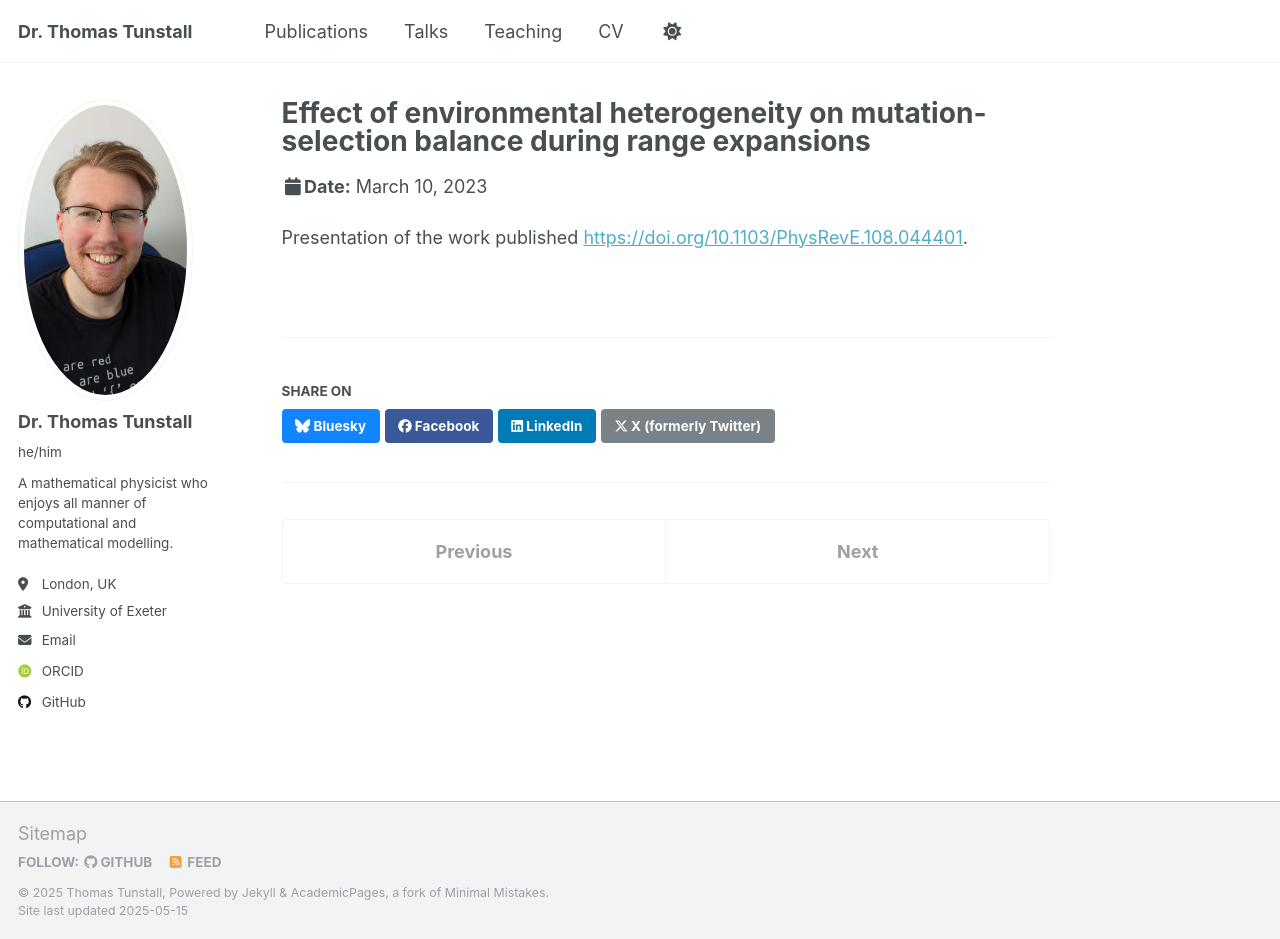
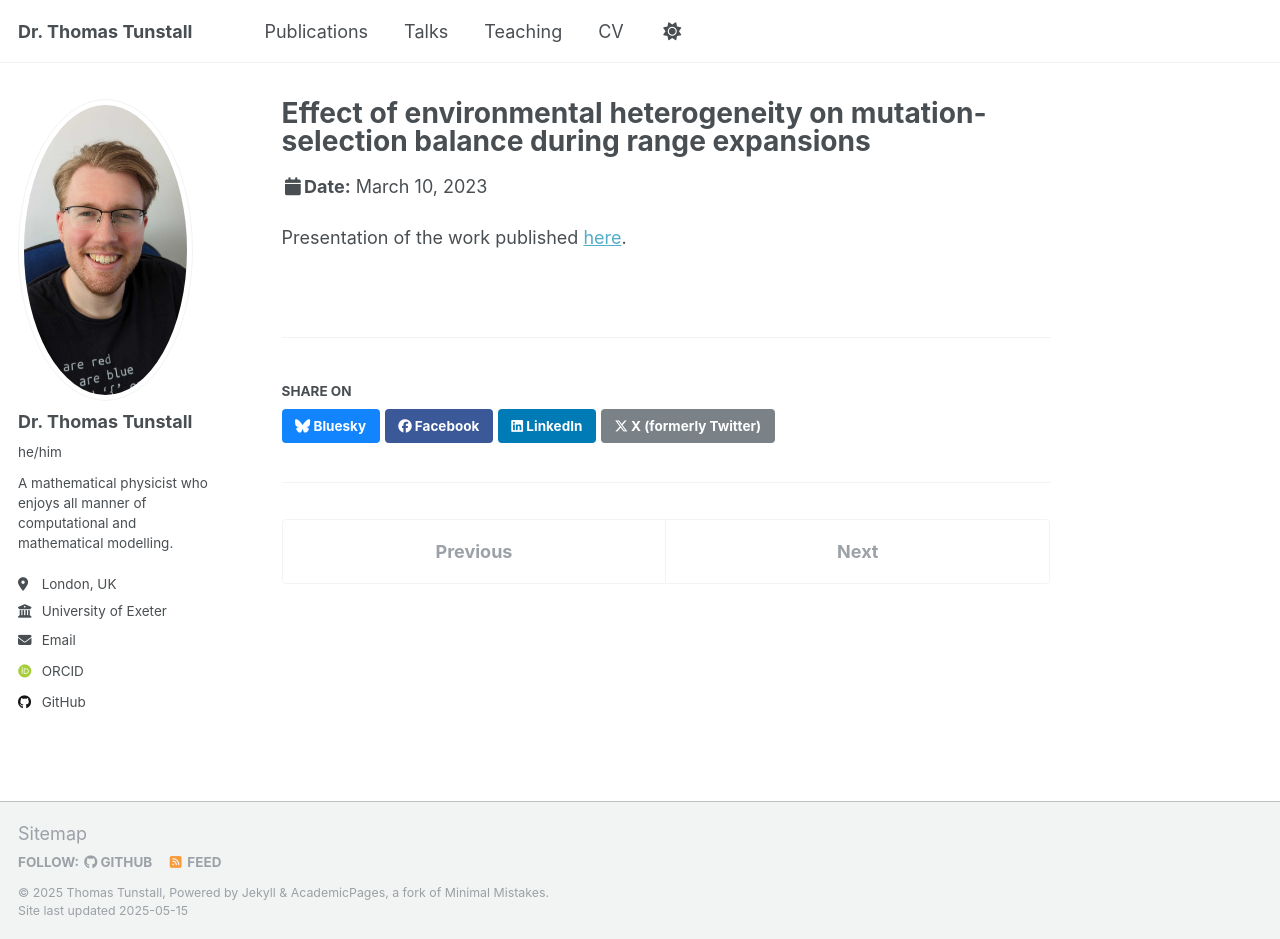
Before and after one commit to ThomasTunstall/ThomasTunstall, a Jekyll site: the page built from _talks/2023_APSMarch.md, in a window 1280 px wide and 939 px high. Built offline with Jekyll 4.4.1, drawn with Linux system fonts in a browser that asks for light colours; some web fonts are replaced.

Commit message:
Update 2023_APSMarch.md

```diff
--- a/_talks/2023_APSMarch.md
+++ b/_talks/2023_APSMarch.md
@@ -8,4 +8,4 @@ date: 2023-03-10
 location: "Las Vegas, Nevada, USA"
 ---
 
-Presentation of the work published [https://doi.org/10.1103/PhysRevE.108.044401](here).
+Presentation of the work published [here](https://doi.org/10.1103/PhysRevE.108.044401).
```
